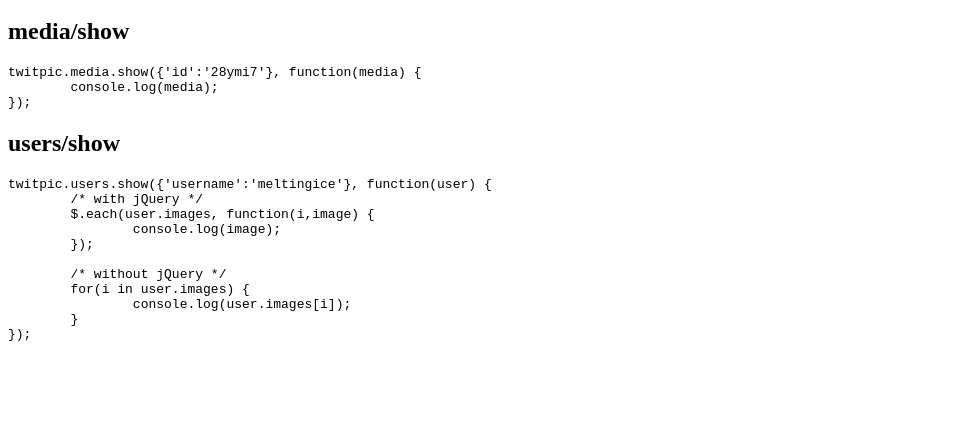
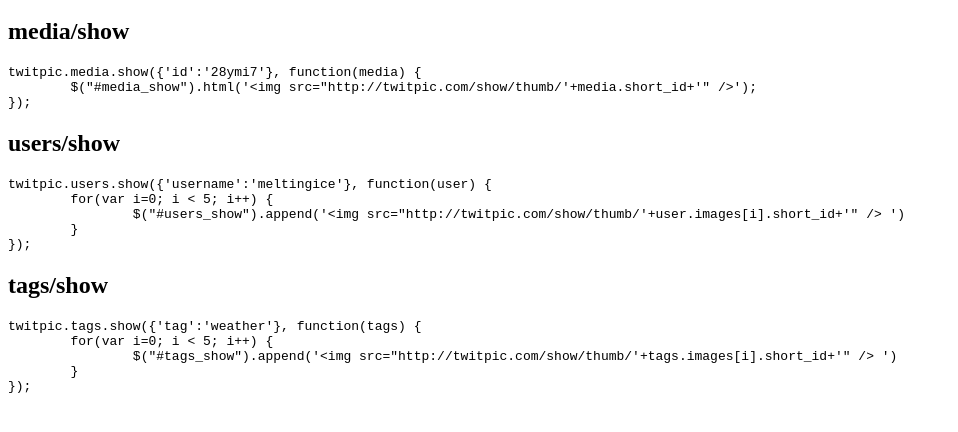
Before and after one commit to nazt/TwitPic-API-for-Javascript, a plain HTML site: page index.html in a window 1280 px wide. Shown: the part 48-480 px from the top of the page, without its empty margins (0-958 px from the left). Drawn offline with nearby package versions, Linux system fonts and the light colour scheme; a script that the page names is missing.

Commit message:
Updated example usage page with real examples

```diff
--- a/index.html
+++ b/index.html
@@ -1,31 +1,34 @@
 <html lang="en">
 <head>
 	<title>TwitPic Javascript API Examples</title>
+	<script type="text/javascript" src="http://ajax.googleapis.com/ajax/libs/jquery/1.4.2/jquery.min.js"></script>
 	<script type="text/javascript" src="http://cdn.meltingice.net/js/syntaxhighlighter/shCore.js"></script>
 	<script type="text/javascript" src="http://cdn.meltingice.net/js/syntaxhighlighter/shBrushJScript.js"></script>
 	<link type="text/css" rel="stylesheet" href="http://cdn.meltingice.net/js/syntaxhighlighter/styles/shCore.css" />
 	<link type="text/css" rel="stylesheet" href="http://cdn.meltingice.net/js/syntaxhighlighter/styles/shThemeDefault.css" />
 
-	<script type="text/javascript" src="TwitPic_API.js"></script>
+	<script type="text/javascript" src="http://github.com/meltingice/TwitPic-API-for-Javascript/raw/master/TwitPic_API.min.js"></script>
 
 	<script type="text/javascript">
 	SyntaxHighlighter.all()
 
-	/*
+
 	twitpic.media.show({'id':'28ymi7'}, function(media) {
-		console.log(media);
+		$("#media_show").html('<img src="http://twitpic.com/show/thumb/'+media.short_id+'" />');
 	});
 
 	twitpic.users.show({'username':'meltingice'}, function(user) {
-		for(i in user.images) {
-			console.log(user.images[i]);
+		for(var i=0; i < 5; i++) {
+			$("#users_show").append('<img src="http://twitpic.com/show/thumb/'+user.images[i].short_id+'" />&nbsp;')
 		}
 	});
 
-	twitpic.tags.show({'tag':'test'}, function(tags) {
-		console.log(tags);
+	twitpic.tags.show({'tag':'weather'}, function(tags) {
+		for(var i=0; i < 5; i++) {
+			$("#tags_show").append('<img src="http://twitpic.com/show/thumb/'+tags.images[i].short_id+'" />&nbsp;')
+		}
 	});
-	*/
+
 	</script>
 </head>
 <body>
@@ -34,23 +37,39 @@
 <h2>media/show</h2>
 <pre class="brush: js">
 twitpic.media.show({'id':'28ymi7'}, function(media) {
-	console.log(media);
+	$("#media_show").html('&lt;img src="http://twitpic.com/show/thumb/'+media.short_id+'" /&gt;');
 });
 </pre>
+
+<div id="media_show">
+
+</div>
 
 <h2>users/show</h2>
 <pre class="brush: js">
 twitpic.users.show({'username':'meltingice'}, function(user) {
-	/* with jQuery */
-	$.each(user.images, function(i,image) {
-		console.log(image);
-	});
-
-	/* without jQuery */
-	for(i in user.images) {
-		console.log(user.images[i]);
+	for(var i=0; i &lt; 5; i++) {
+		$("#users_show").append('&lt;img src="http://twitpic.com/show/thumb/'+user.images[i].short_id+'" /&gt;&nbsp;')
 	}
 });
 </pre>
+
+<div id="users_show">
+
+</div>
+
+<h2>tags/show</h2>
+<pre class="brush: js">
+twitpic.tags.show({'tag':'weather'}, function(tags) {
+	for(var i=0; i &lt; 5; i++) {
+		$("#tags_show").append('&lt;img src="http://twitpic.com/show/thumb/'+tags.images[i].short_id+'" /&gt;&nbsp;')
+	}
+});
+</pre>
+
+<div id="tags_show">
+
+</div>
+
 </body>
 </html>
```
